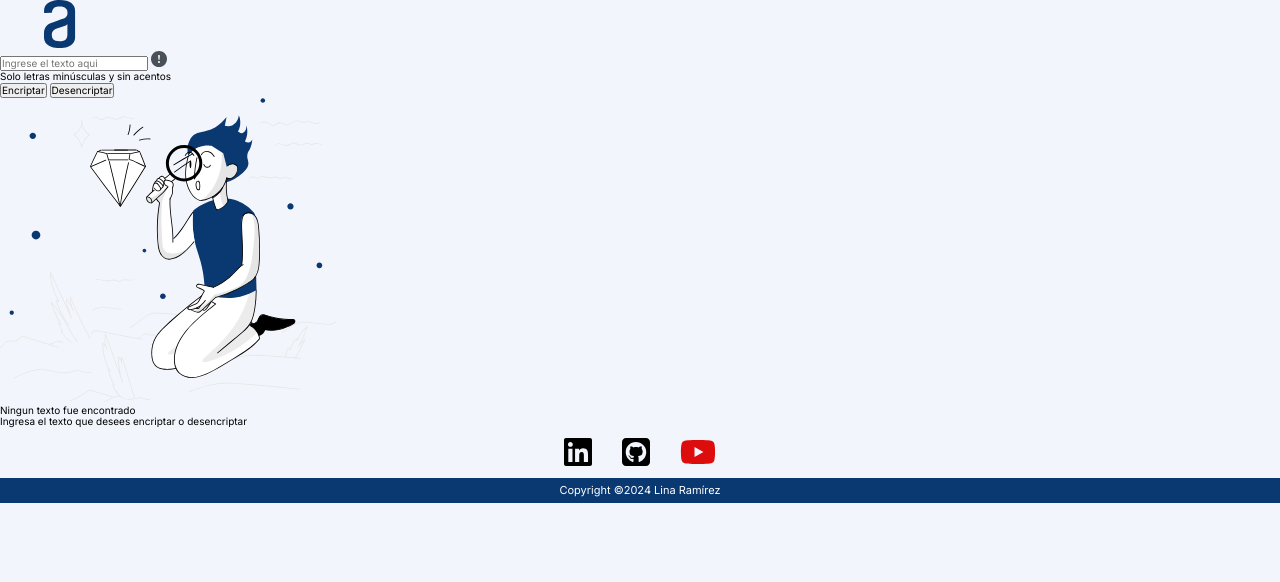
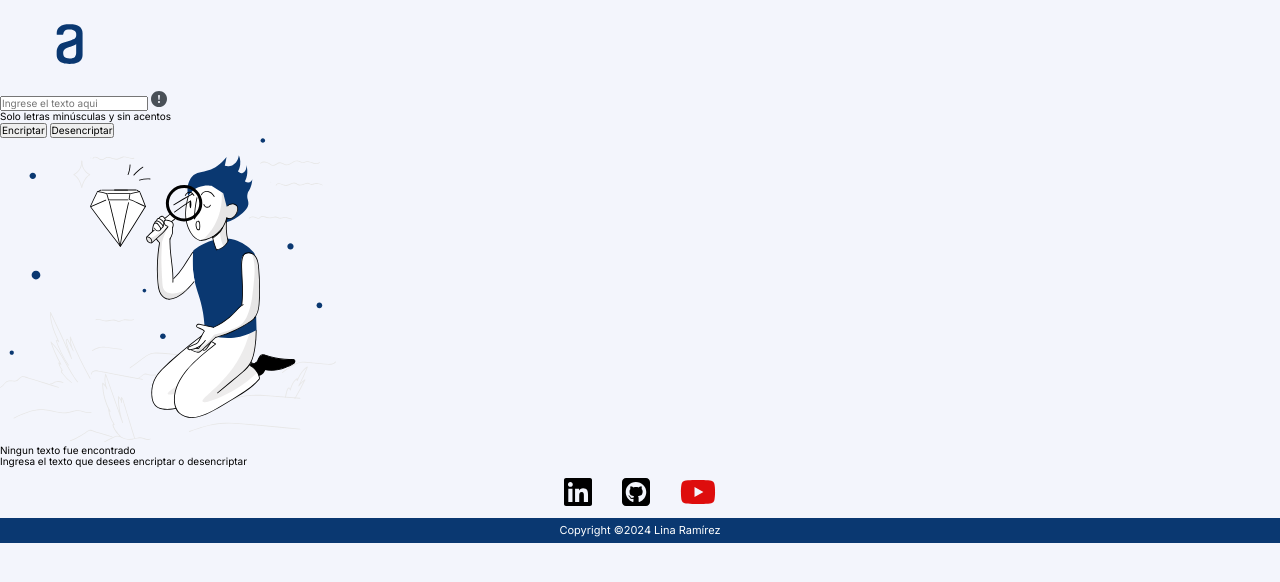
Before and after one commit to RamirezLina/AluraChallenge-1, a plain HTML site: page index.html in a window 1280 px wide. Drawn offline with Linux system fonts and the light colour scheme.

Commit message:
Set header with alura logo

```diff
--- a/css/header.css
+++ b/css/header.css
@@ -0,0 +1,5 @@
+.header__logo {
+	height: 48px;
+	width: 100px;
+	margin: 20px;
+}
--- a/index.html
+++ b/index.html
@@ -11,8 +11,8 @@
 		<link rel="icon" href="./assets/icons/favicon.svg" type="image/x-icon" />
 		<link rel="stylesheet" href="./css/index.css" />
 	</head>
-	<header>
-    <img src="./assets/icons/alura.svg" alt="Alura logo" />
+	<header class="header">
+    <img class="header__logo" src="./assets/icons/alura.svg" alt="Alura logo" />
   </header>
 	<body>
     <article>
@@ -34,24 +34,20 @@
 
   </aside>
   </body>
-
 	<footer class="footer">
     <nav>
         <ul class="footer__media-icons">
           <li>
             <a href="https://www.linkedin.com/in/linaramirez11" target="_blank" rel="noopener noreferrer">
-              <img src="./assets/icons/linkedin-icon.svg" alt="LinkedIn icon" /></a
-            >
+              <img src="./assets/icons/linkedin-icon.svg" alt="LinkedIn icon" /></a>
           </li>
           <li>
             <a href="https://github.com/RamirezLina"" target="_blank" rel="noopener noreferrer">
-              <img src="./assets/icons/github-icon.svg" alt="Github icon" /></a
-            >
+              <img src="./assets/icons/github-icon.svg" alt="Github icon" /></a>
           </li>
           <li>
             <a href="https://www.youtube.com/@linaramirez2070/featured" target="_blank" rel="noopener noreferrer">
-              <img src="./assets/icons/youtube-icon.svg" alt="Youtube icon"/></a
-            >
+              <img src="./assets/icons/youtube-icon.svg" alt="Youtube icon"/></a>
           </li>
         </ul>
       </nav>
```
